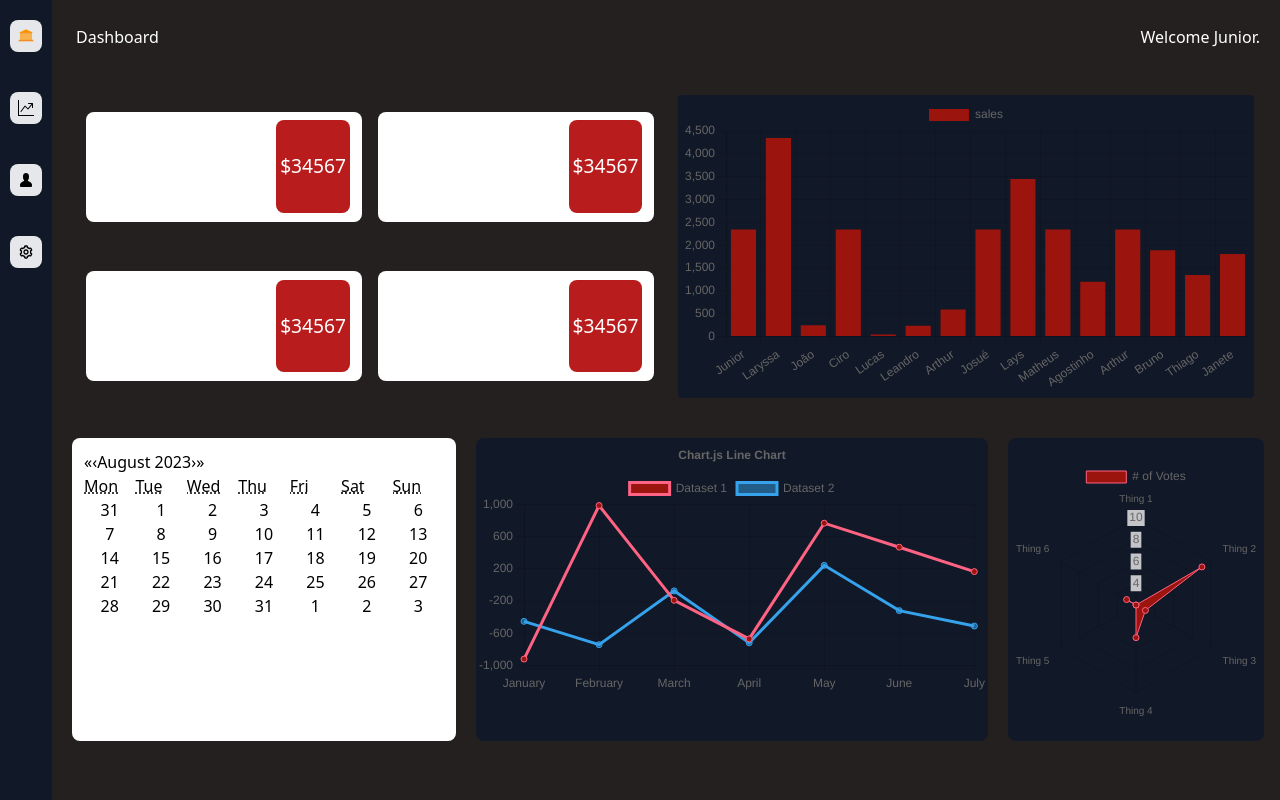
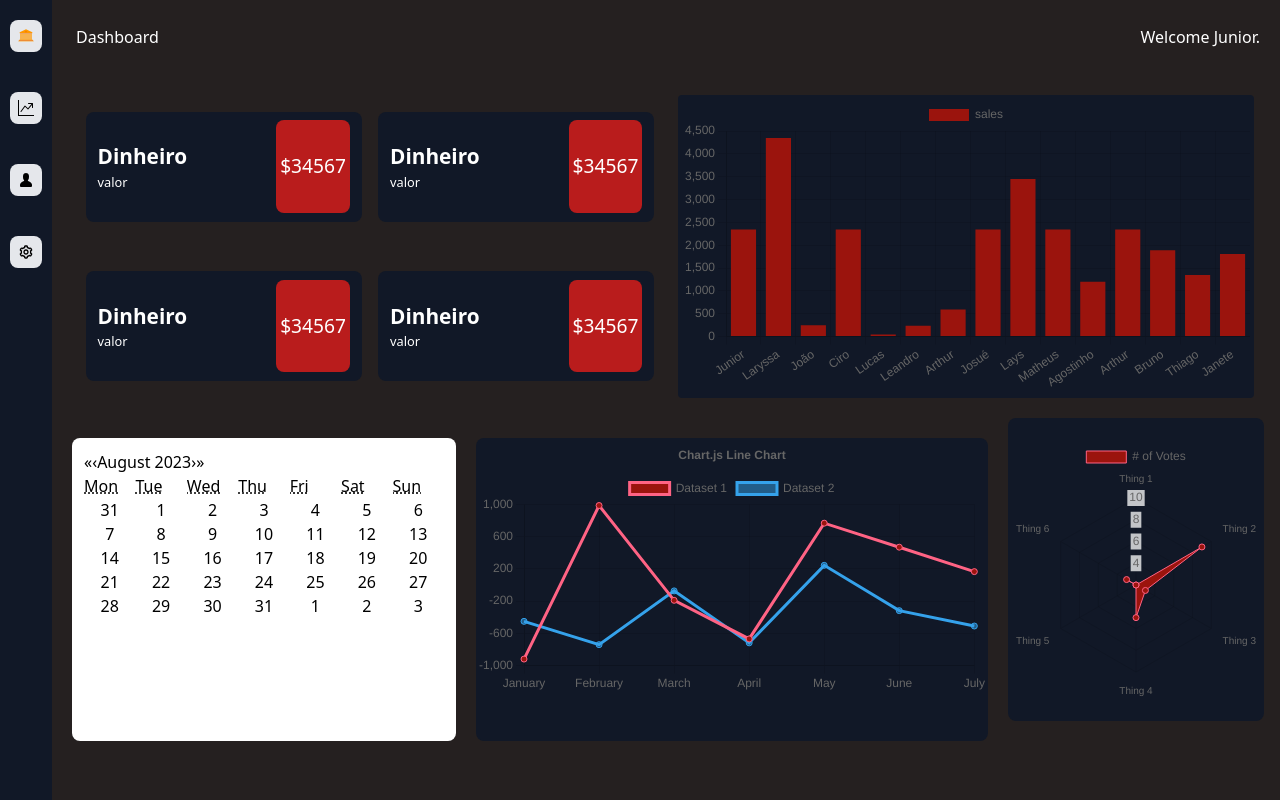
Before and after one commit to Josue-Mendes-Sales-Jr-dev/template-dashboard, a Next.js app: page / in a window 1280 px wide. Built offline with nearby package versions, Linux system fonts and the light colour scheme.

Commit message:
add new config 2

```diff
--- a/src/components/card/index.tsx
+++ b/src/components/card/index.tsx
@@ -9,7 +9,7 @@ interface ICardProps{
 export const Card=(props:ICardProps)=>{
     return(
         <>
-        <div className={`${props.className} bg-gray-900 text-white w-[47%] sm:w-[48%] px-3 h-[60px] lg:h-[110px] bg-white flex gap-5 rounded-lg items-center justify-between`}>
+        <div className={`${props.className} bg-gray-900 text-white w-[47%] sm:w-[48%] px-3 h-[60px] lg:h-[110px] flex gap-5 rounded-lg items-center justify-between`}>
           <p className="flex flex-col text-[1rem] md:text-[1.3rem]">
             <strong>{props.title}</strong>
             <span className="text-[.8rem]">
--- a/src/components/layout/index.tsx
+++ b/src/components/layout/index.tsx
@@ -13,7 +13,7 @@ export const Layout=(props:ILayoutProps)=>{
         <>
         <div className=" w-screen h-[100vh] flex sm:flex-row flex-col gap-2 ">
             <Navbar className="hidden sm:flex"/>
-            <div className="flex sm:w-[95%] h-[90vh] lg:h-[96vh] gap-5 flex-col border-box ">
+            <div className="flex sm:w-[95%] h-[90%] lg:h-[96vh] gap-5 flex-col border-box">
                 <Header className='w-[100%] h-[10%]'/>
                 <div className="flex items-center justify-center scrollbar-thin w-[100%] h-[90%] overflow-auto">
                     {
@@ -21,7 +21,7 @@ export const Layout=(props:ILayoutProps)=>{
                     }
                 </div>
             </div>
-            <Navbar className="sm:hidden flex h-[10vh]"/>
+            <Navbar className="sm:hidden flex h-[10%]"/>
         </div>
         </>
     )
--- a/src/pages/index.tsx
+++ b/src/pages/index.tsx
@@ -29,7 +29,7 @@ export default function Home() {
           <div className='bg-gray-900 text-white rounded-lg w-[80%] lg:w-[40%] h-[100%]'>
              <LineGraph/>
           </div>
-          <div className='bg-gray-900 rounded-lg flex items-center justify-center w-[80%] lg:w-[20%] h-[100%]'>
+          <div className='bg-gray-900 rounded-lg flex items-center justify-center w-[80%] lg:w-[20%] h-[100%] mb-10'>
             <RadarGraph/>
           </div>
         </div>
```
